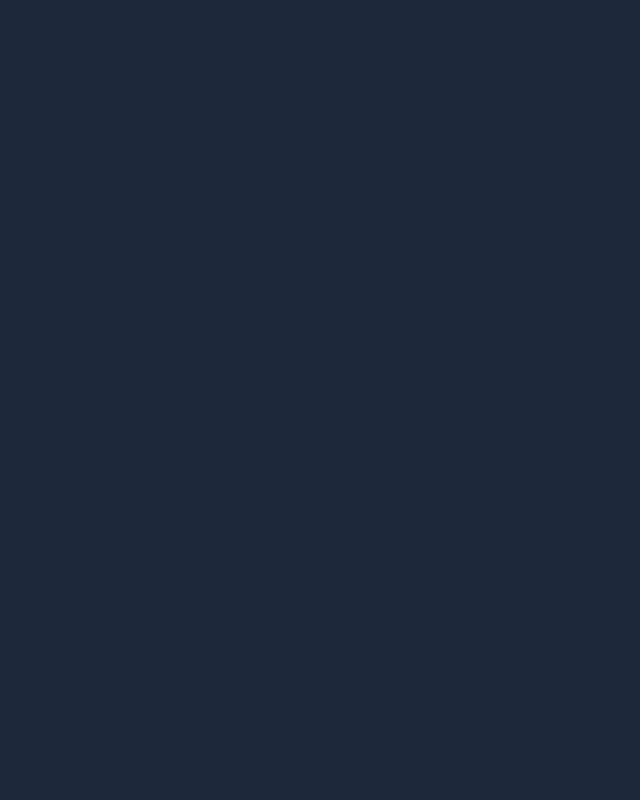
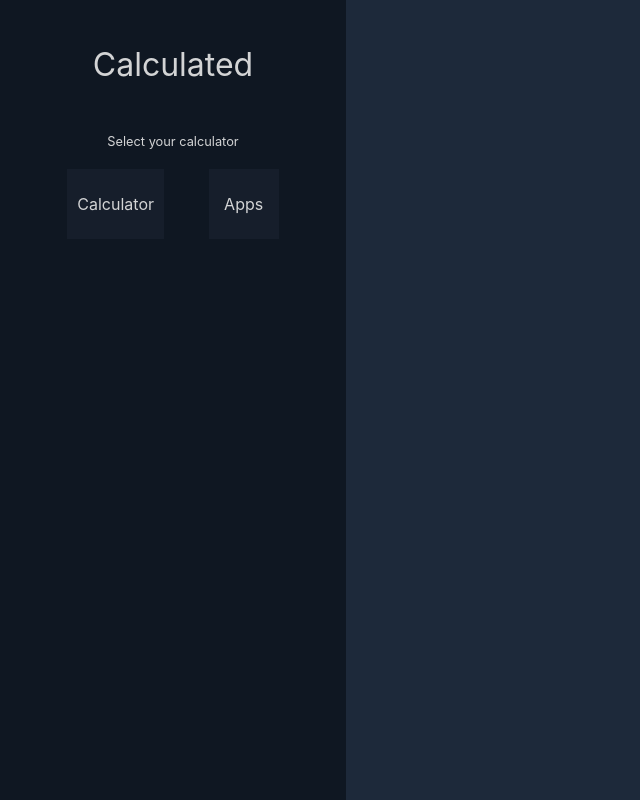
Before and after one commit to MathewLaskowski/calcapp, a React (Create React App) app: page / in a window 1280 px wide. Shown: the whole page, without its empty margins (0-640 px from the left). Built offline with nearby package versions, Linux system fonts and the light colour scheme.

Commit message:
update styles for LayoutContainer

```diff
--- a/src/components/layout/layout.component.tsx
+++ b/src/components/layout/layout.component.tsx
@@ -4,7 +4,7 @@ import { LayoutContainer } from './layout.styles'
 
 const Layout: React.FC = ({ children }) => (
   <LayoutContainer>
-    {/*<Menu />*/}
+    <Menu />
   </LayoutContainer>
 )
 
--- a/src/components/layout/layout.styles.jsx
+++ b/src/components/layout/layout.styles.jsx
@@ -3,4 +3,5 @@ import styled from 'styled-components'
 export const LayoutContainer = styled.div`
   display: flex;
   height: 100vh;
+  width: 100%;
 `
```
